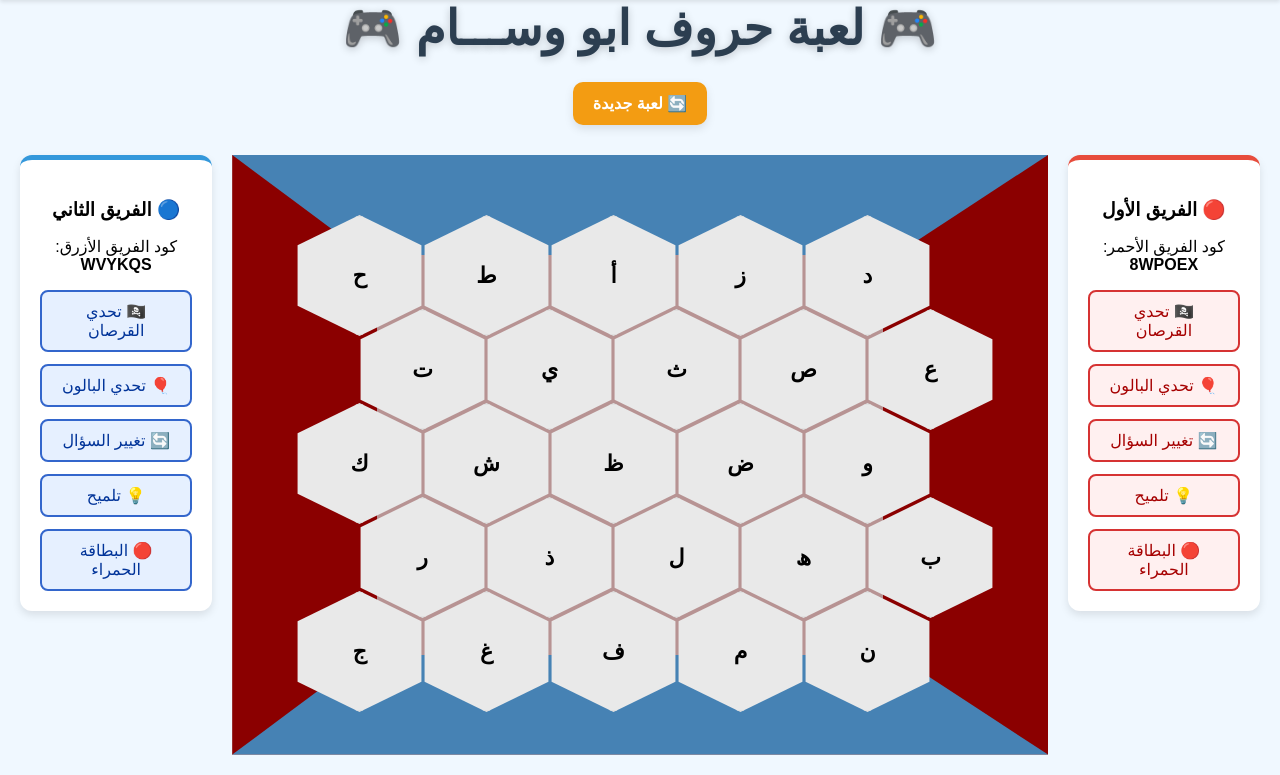
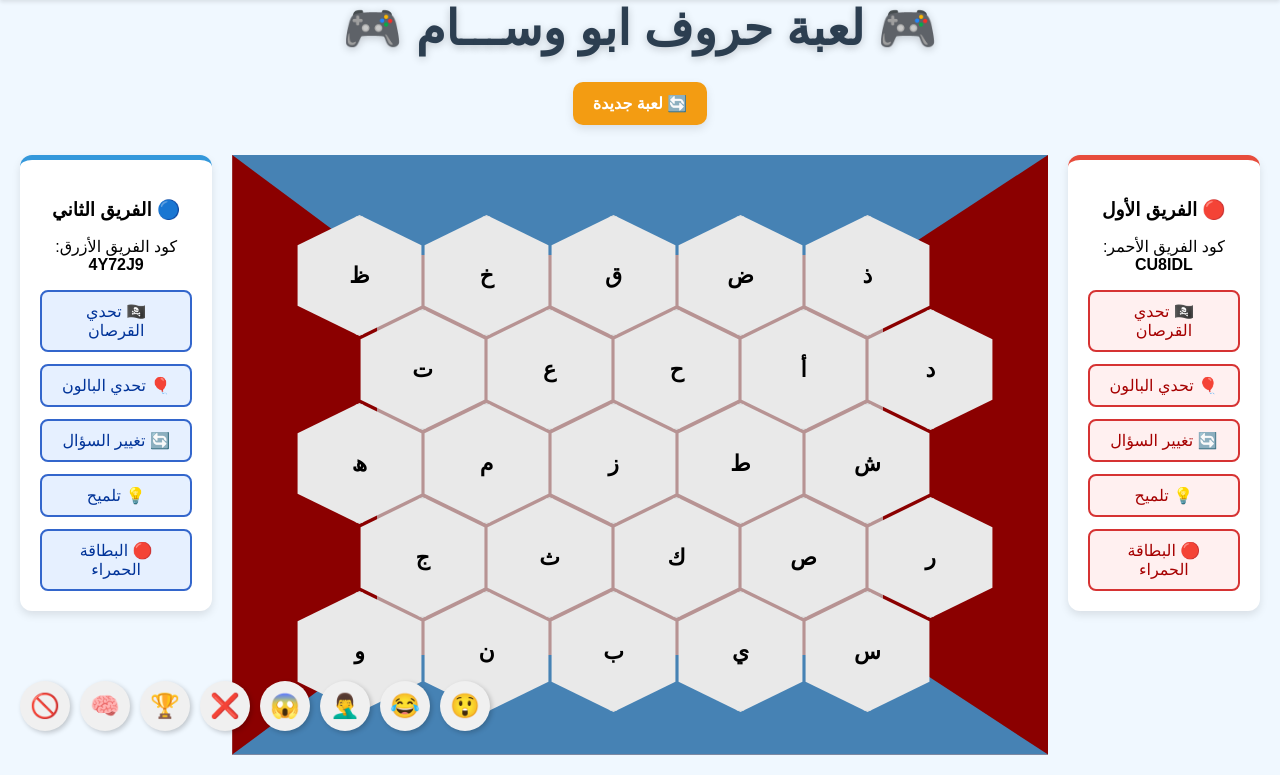
Before and after one commit to hunter3130/hola4games, a Flask app: page /hex-game in a window 1280 px wide. Shown: the part 49-824 px from the top of the page. Run offline with Flask 3, Linux system fonts and the light colour scheme; some libraries are stand-ins or nearby versions.

Commit message:
fixing sounds and winner msg

```diff
--- a/data/teams_data.json
+++ b/data/teams_data.json
@@ -1,7 +1,7 @@
 {
     "red": {
-        "code": "8WPOEX",
-        "buzzer_pressed": true,
+        "code": "CU8IDL",
+        "buzzer_pressed": false,
         "helpers": {
             "تحدي القرصان": false,
             "تحدي البالون": false,
@@ -12,7 +12,7 @@
         }
     },
     "blue": {
-        "code": "WVYKQS",
+        "code": "4Y72J9",
         "buzzer_pressed": false,
         "helpers": {
             "تحدي القرصان": false,
@@ -24,30 +24,30 @@
         }
     },
     "letters": [
+        "ذ",
+        "ض",
+        "ق",
+        "خ",
+        "ظ",
         "د",
-        "ز",
         "أ",
-        "ط",
         "ح",
         "ع",
+        "ت",
+        "ش",
+        "ط",
+        "ز",
+        "م",
+        "ھ",
+        "ر",
         "ص",
+        "ك",
         "ث",
+        "ج",
+        "س",
         "ي",
-        "ت",
-        "و",
-        "ض",
-        "ظ",
-        "ش",
-        "ك",
         "ب",
-        "ھ",
-        "ل",
-        "ذ",
-        "ر",
         "ن",
-        "م",
-        "ف",
-        "غ",
-        "ج"
+        "و"
     ]
 }
--- a/static/css/hex.css
+++ b/static/css/hex.css
@@ -17,6 +17,83 @@ h1 {
   animation: popIn 0.6s ease;
 }
 
+.winner-overlay {
+  position: fixed;
+  top: 0;
+  left: 0;
+  width: 100vw;
+  height: 100vh;
+  background: rgba(0, 0, 0, 0.6); /* رمادي شفاف */
+  z-index: 9998;
+}
+
+.winner-message {
+  position: fixed;
+  top: 50%;
+  left: 50%;
+  transform: translate(-50%, -50%);
+  background: rgba(255, 255, 255, 0.95);
+  padding: 30px;
+  border-radius: 20px;
+  text-align: center;
+  z-index: 9999;
+  box-shadow: 0 0 20px rgba(0, 0, 0, 0.3);
+}
+
+.winner-image {
+  max-width: 80vw;
+  max-height: 50vh;
+  margin-bottom: 20px;
+  border-radius: 15px;
+}
+
+.winner-text {
+  font-size: 40px;
+  font-weight: bold;
+}
+
+.red-team {
+  color: #e60000;
+}
+
+.blue-team {
+  color: #0055ff;
+}
+
+
+/* <!-- ✅ تنسيق CSS لأزرار صف أفقي --> */
+  #sound-buttons {
+    position: fixed;
+    bottom: 20px;
+    left: 20px;
+    z-index: 999;
+    display: flex;
+    flex-direction: row; /* ✅ صف أفقي */
+    gap: 10px;           /* ✅ تباعد بين الأزرار */
+    flex-wrap: nowrap;   /* ✅ بدون التفاف */
+  }
+
+
+  #sound-buttons button {
+    width: 50px;
+    height: 50px;
+    border-radius: 50%;
+    font-size: 24px;
+    border: none;
+    cursor: pointer;
+    background-color: #f0f0f0;
+    box-shadow: 2px 2px 5px rgba(0,0,0,0.2);
+    transition: background-color 0.3s;
+
+    display: flex;
+    align-items: center;
+    justify-content: center;
+    padding: 0;
+  }
+
+  #sound-buttons button:hover {
+    background-color: #f8c316;
+  }
 @keyframes popIn {
   0% { opacity: 0; transform: scale(0.9); }
   100% { opacity: 1; transform: scale(1); }
--- a/static/js/hex.js
+++ b/static/js/hex.js
@@ -26,6 +26,9 @@ document.addEventListener("DOMContentLoaded", () => {
   let boardState = Array.from({ length: boardSize }, () =>
     Array(boardSize).fill(null)
   );
+
+
+
 
   const timeoutSound = new Audio("/static/sounds/timeout.mp3");
 
@@ -130,21 +133,49 @@ function chooseCell(cell, team) {
 
   function showWinnerMessage(teamName) {
   if (document.getElementById("winnerMessage")) return;
+
   const winnerDiv = document.createElement("div");
   winnerDiv.id = "winnerMessage";
   winnerDiv.classList.add("winner-message");
-    winnerDiv.textContent = `الفريق ${teamName} فاز! 🎉`;
 
+  // صورة الفوز
+  const winImage = document.createElement("img");
+  winImage.src = "/static/imgs/winner1.gif";
+  winImage.alt = "Victory";
+  winImage.classList.add("winner-image");
+
+  // نص الفوز
+  const messageText = document.createElement("div");
+  messageText.textContent = `الفريق ${teamName} فاز! 🎉`;
+  messageText.classList.add("winner-text");
+
+  // أضف لون بناءً على الفريق
+  if (teamName.toLowerCase() === "الأحمر" || teamName.toLowerCase().includes("أحمر")) {
+    messageText.classList.add("red-team");
+  } else if (teamName.toLowerCase() === "الأزرق" || teamName.toLowerCase().includes("أزرق")) {
+    messageText.classList.add("blue-team");
+  }
+
+  // ضف العناصر للصفحة
+  winnerDiv.appendChild(winImage);
+  winnerDiv.appendChild(messageText);
   document.body.appendChild(winnerDiv);
 
-    setTimeout(() => {
-      if (winnerDiv.parentNode) {
-        winnerDiv.parentNode.removeChild(winnerDiv);
-      }
-    }, 5000);
+  // صوت الفوز
+  const audio = new Audio("/static/sounds/clabs.mp3");
+  audio.play();
+
+  // إخفاء الرسالة بعد 5 ثواني
+  // setTimeout(() => {
+  //   if (winnerDiv.parentNode) {
+  //     winnerDiv.parentNode.removeChild(winnerDiv);
+  //   }
+  // }, 5000);
 
   lockAllCells();
 }
+
+
 
   function checkWin(teamColor) {
     const visited = Array.from({ length: boardSize }, () =>
--- a/templates/hex_game.html
+++ b/templates/hex_game.html
@@ -10,10 +10,23 @@
 
 <div class="content">
   <h1 >🎮 لعبة حروف ابو وســـام 🎮</h1>
+
+<div id="sound-buttons" >
+  <button onclick="playSound('wow')" title="Wow">😲</button>
+  <button onclick="playSound('funny')" title="Funny">😂</button>
+  <button onclick="playSound('loser')" title="Loser">🤦‍♂️</button>
+  <button onclick="playSound('omg')" title="OMG">😱</button>
+  <button onclick="playSound('buzzer_x')" title="Buzzer X">❌</button>
+  <button onclick="playSound('victory')" title="Victory">🏆</button>
+  <button onclick="playSound('wisdom')" title="Wisdom">🧠</button>
+  <button onclick="playSound('wrong')" title="Wrong">🚫</button>
+</div>
+
 <!-- زر اعادة اللعبة من جديد -->
     <form action="{{ url_for('start_new_game') }}" method="get">
     <button type="submit" class="btn btn-warning">🔄 لعبة جديدة</button>
 </form>
+
   <div class="main-wrapper" >
 
     <!-- بطاقة الفريق الأحمر على اليسار -->
@@ -93,7 +106,11 @@
 <script>
 const socket = io();
 const teamName = localStorage.getItem("team_name");  // يأخذ اسم الفريق من التخزين المحلي
+  function playSound(soundName) {
+  const audio = new Audio(`/static/sounds/${soundName}.mp3`);
 
+  audio.play();
+}
 // عند تحميل الصفحة، نطلب الحالة الحالية من السيرفر
 document.addEventListener("DOMContentLoaded", () => {
     socket.emit("get_initial_helpers_state");
```
Also changed, not shown: data/cell_states.json (+21 -1 lines), static/imgs/winner.gif (added), static/imgs/winner1.gif (added), 9 other files. Lines whose indentation alone changed are shown as unchanged.
